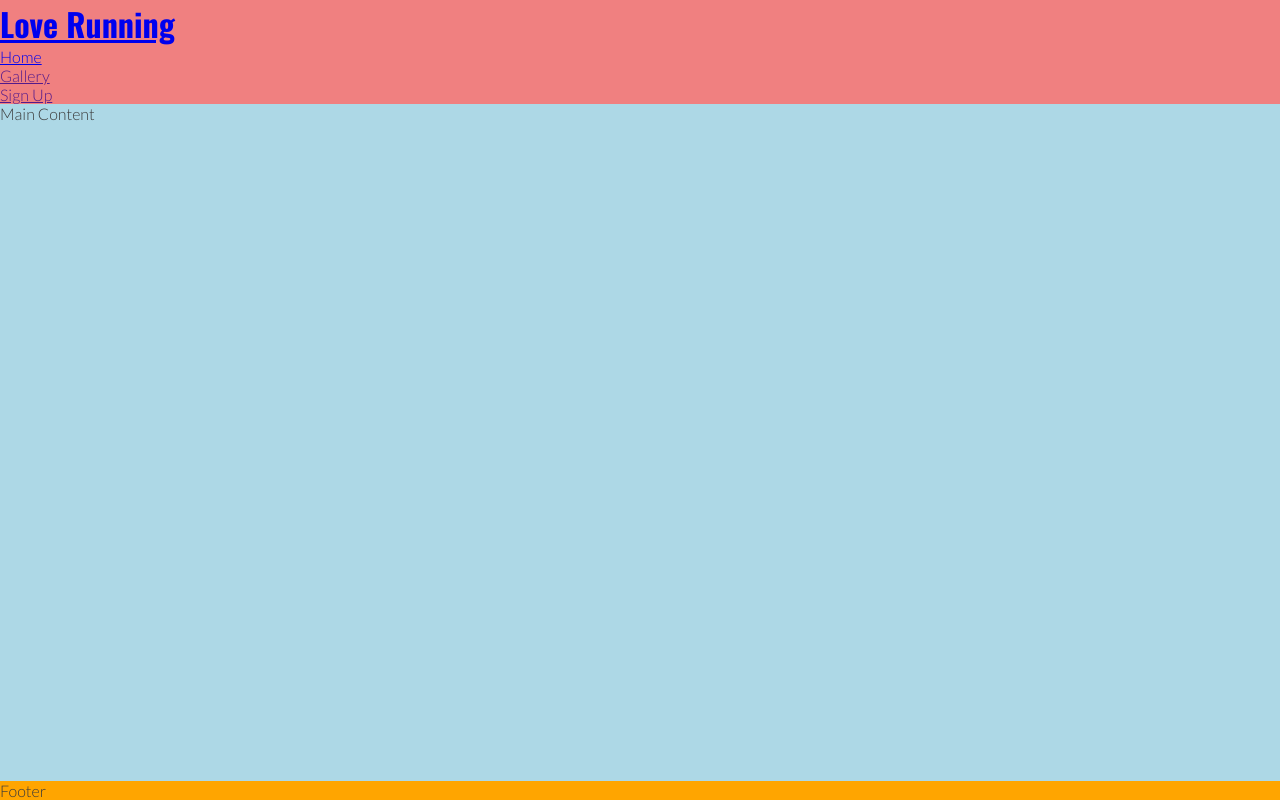
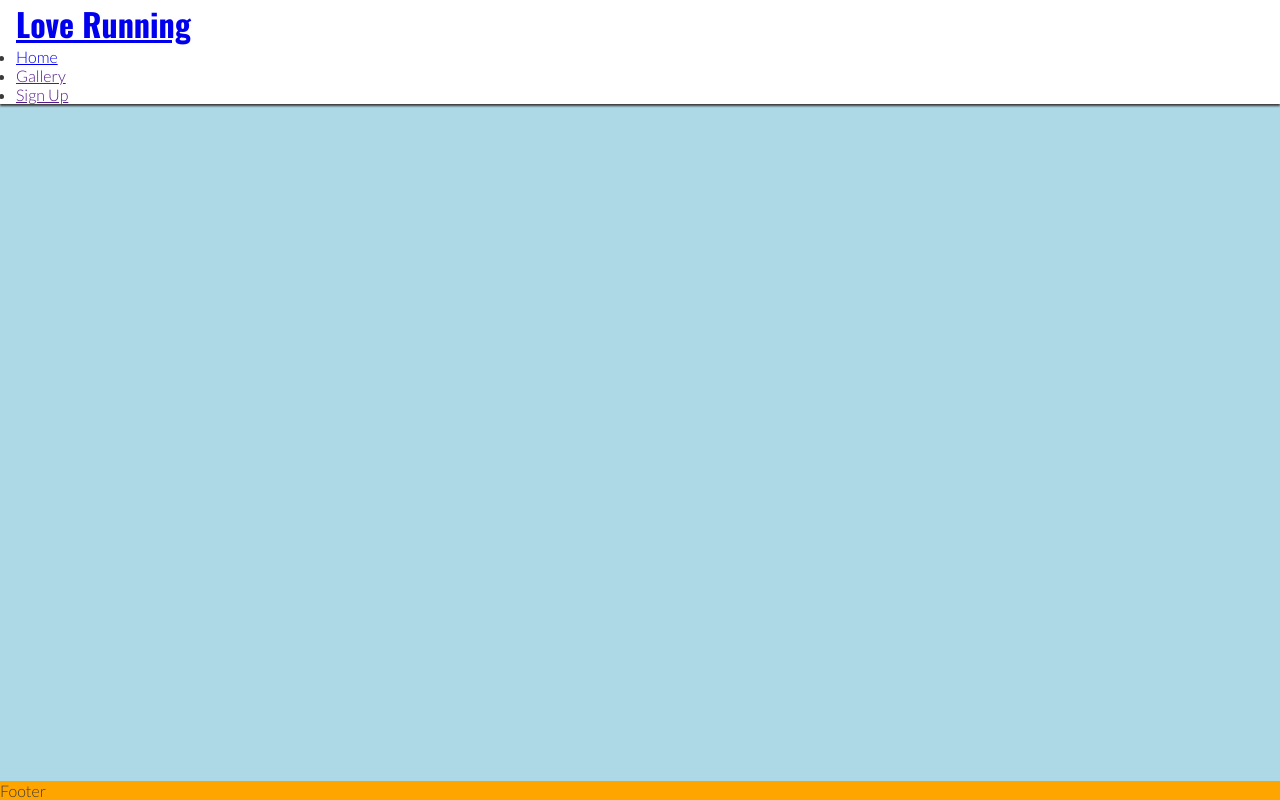
Before and after one commit to verytee/love-running, a plain HTML site: page index.html in a window 1280 px wide. Drawn offline with nearby package versions, Linux system fonts and the light colour scheme.

Commit message:
add header styles by fixing and changing background color

```diff
--- a/assets/css/styles.css
+++ b/assets/css/styles.css
@@ -20,9 +20,20 @@ body {
 }
 /* header styles */
 header {
-    background-color: lightcoral;
+    background-color: #ffffff;
+    /*padding around the content inside the header*/
+    padding:  0 1rem;
+    /* Make header stay at the top of the page */
+    position: fixed;
+    /* Make header layered on top of other elements */
+    z-index: 99;
+    /* Make header take full width of the viewport */
+    width: 100%;
+    /*create a shadow below the header*/
+    box-shadow: 0 2px 2px #3a3a3a;
 }
 
+/* h1 styles */
 h1 {
     font-family: 'Oswald', sans-serif;
 }
```
Also changed, not shown: index.html (+1 -4 lines).
